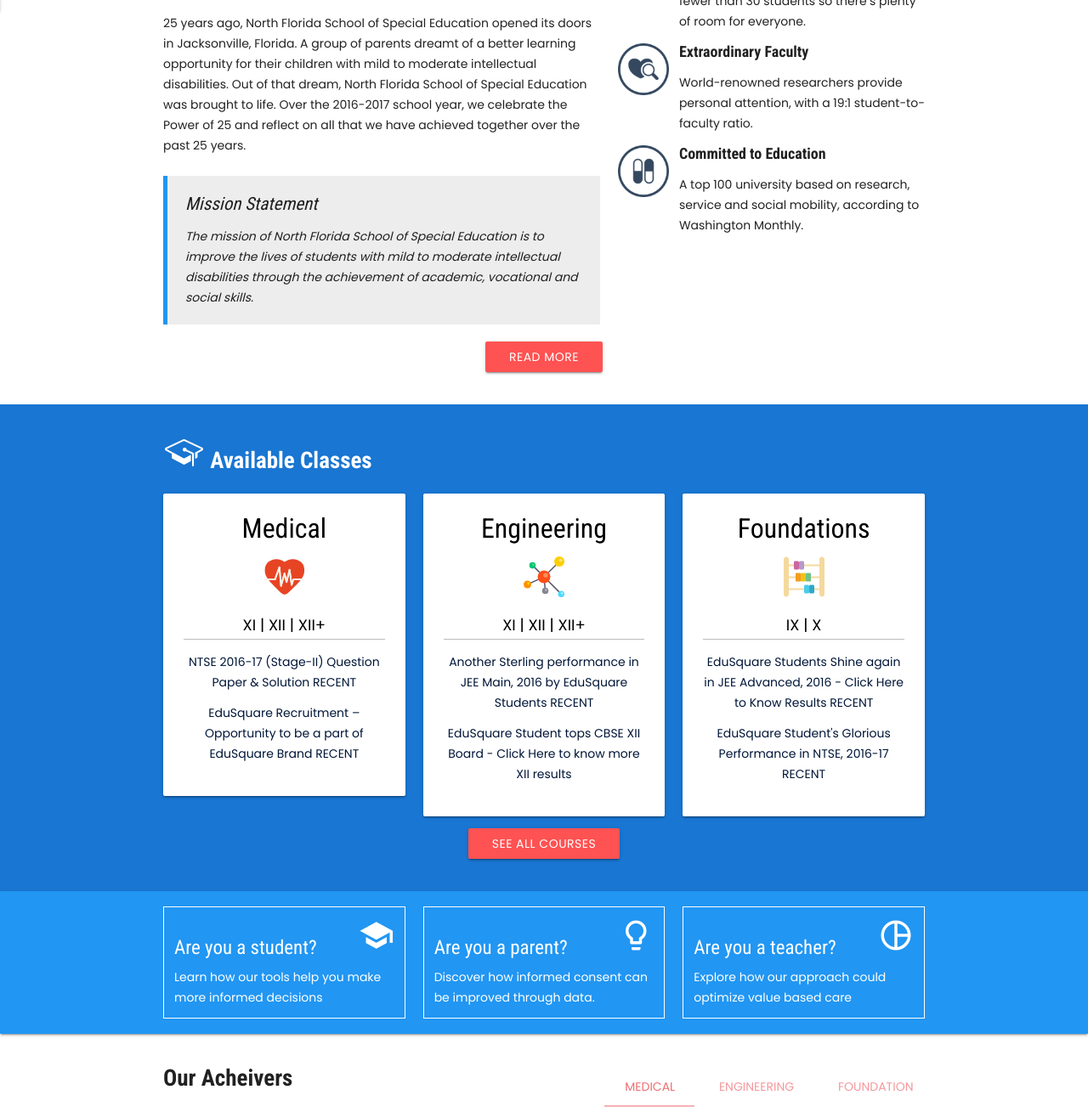
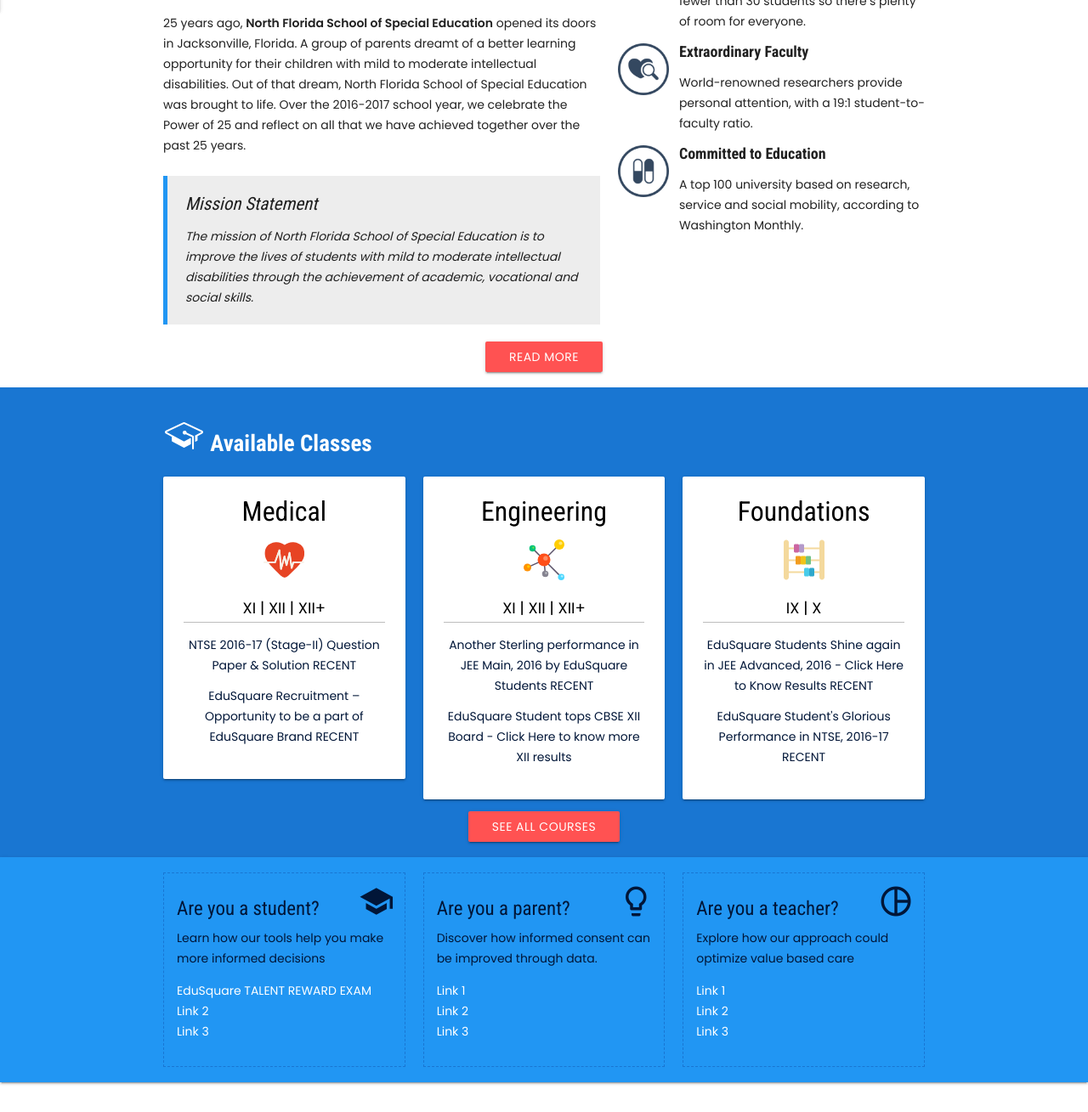
Before and after one commit to xTMNTxRaphaelx/edusquare, a website: page index.html in a window 1280 px wide. Shown: the part 847-2156 px from the top of the page at 85% size. Drawn offline with nearby package versions, Linux system fonts and the light colour scheme.

Commit message:
are you the one section some fixes

```diff
--- a/index.html
+++ b/index.html
@@ -9,10 +9,8 @@
     <link href="https://fonts.googleapis.com/icon?family=Material+Icons" rel="stylesheet">
     <link href="https://fonts.googleapis.com/css?family=Roboto+Condensed:400,700|Poppins:400,600" rel="stylesheet">
     <link rel="stylesheet" href="node_modules/materialize-css/dist/css/materialize.css">
-    <link rel="stylesheet" href="materialize-override.css">
-    <link rel="stylesheet" href="style.css">
+    <link rel="stylesheet" href="styles/materialize-override.css">
     <link rel="stylesheet" href="styles/main.css">
-    <link rel="stylesheet" href="styles/quick-about-2.css">
 </head>
 
 <body>
@@ -193,15 +191,15 @@
 
         <section class="about">
             <div class="container">
-                <div class="row">
+                <div class="row margin-b0">
                     <div class="col s12 m7">
                         <h3>Welcome to <span>EduSquare</span> Institute</h3>
                         <h5>Enhance. Empower. Enlighten.</h5>
-                        <p>25 years ago, North Florida School of Special Education opened its doors in Jacksonville, Florida.
-                            A group of parents dreamt of a better learning opportunity for their children with mild to moderate
-                            intellectual disabilities. Out of that dream, North Florida School of Special Education was brought
-                            to life. Over the 2016-2017 school year, we celebrate the Power of 25 and reflect on all that
-                            we have achieved together over the past 25 years.</p>
+                        <p>25 years ago, <span class="strong">North Florida School of Special Education</span> opened its doors
+                            in Jacksonville, Florida. A group of parents dreamt of a better learning opportunity for their
+                            children with mild to moderate intellectual disabilities. Out of that dream, North Florida School
+                            of Special Education was brought to life. Over the 2016-2017 school year, we celebrate the Power
+                            of 25 and reflect on all that we have achieved together over the past 25 years.</p>
                         <blockquote>
                             <h4>Mission Statement</h4>
                             <p>The mission of North Florida School of Special Education is to improve the lives of students
@@ -237,7 +235,7 @@
 
         <section class="courses-type">
             <div class="container">
-                <div class="row">
+                <div class="row  margin-b0">
                     <div class="col s12">
                         <h3><img src="assets/scholarship.png" alt="courses type"> Available Classes</h3>
                     </div>
@@ -311,7 +309,7 @@
             </div>
         </section>
 
-        <section class="default-primary-color text-primary-color quick-about-2">
+        <section class="quick-about-2">
             <div class="container">
                 <div class="row margin-b0">
                     <div class="col s12 m4">
@@ -319,6 +317,17 @@
                             <i class="material-icons">school</i>
                             <h5>Are you a student?</h5>
                             <span>Learn how our tools help you make more informed decisions</span>
+                            <ul>
+                                <li>
+                                    <a href="#!"> EduSquare TALENT REWARD EXAM</a>
+                                </li>
+                                <li>
+                                    <a href="#!">Link 2</a>
+                                </li>
+                                <li>
+                                    <a href="#!">Link 3</a>
+                                </li>
+                            </ul>
                         </div>
                     </div>
                     <div class="col s12 m4">
@@ -326,6 +335,17 @@
                             <i class="material-icons">lightbulb_outline</i>
                             <h5>Are you a parent?</h5>
                             <span>Discover how informed consent can be improved through data.</span>
+                            <ul>
+                                <li>
+                                    <a href="#!">Link 1</a>
+                                </li>
+                                <li>
+                                    <a href="#!">Link 2</a>
+                                </li>
+                                <li>
+                                    <a href="#!">Link 3</a>
+                                </li>
+                            </ul>
                         </div>
                     </div>
                     <div class="col s12 m4">
@@ -333,6 +353,17 @@
                             <i class="material-icons">pie_chart_outlined</i>
                             <h5>Are you a teacher?</h5>
                             <span>Explore how our approach could optimize value based care</span>
+                            <ul>
+                                <li>
+                                    <a href="#!">Link 1</a>
+                                </li>
+                                <li>
+                                    <a href="#!">Link 2</a>
+                                </li>
+                                <li>
+                                    <a href="#!">Link 3</a>
+                                </li>
+                            </ul>
                         </div>
                     </div>
                 </div>
--- a/materialize-override.css
+++ /dev/null
@@ -1,13 +0,0 @@
-.slider {
-    height: 500px!important;
-}
-.slider .indicators .indicator-item {
-    height: 12px;
-    width: 12px;
-    margin: 0 9px;
-    bottom: 45px;
-    z-index: 2;
-}
-.slider .indicators .indicator-item.active {
-    background-color: #1976d2;
-}
--- /dev/null
+++ b/scss/_quick-about-2.scss
@@ -0,0 +1,30 @@
+.quick-about-2 {
+    background-color: $default-primary-color;
+    color: $primary-font-color;
+    text-align: center;
+    box-shadow: 0 2px 2px 0 rgba(0, 0, 0, 0.14), 0 1px 5px 0 rgba(0, 0, 0, 0.12), 0 3px 1px -2px rgba(0, 0, 0, 0.2);
+    .q-b-2__box {
+        border: 1px dashed $dark-primary-color;
+        padding: 15px;
+        position: relative;
+        padding-top: 18px;
+        cursor: pointer;
+        i {
+            position: absolute;
+            top: 12px;
+            right: 12px;
+            font-size: 3rem;
+        }
+        a {
+            color: #fff;
+        }
+        &:hover {
+            i {
+                color: $primary-button-font-color;
+            }
+        }
+    }
+    @media only screen and (min-width: 601px) {
+        text-align: left;
+    }
+}
--- a/scss/main.scss
+++ b/scss/main.scss
@@ -56,6 +56,11 @@
     font-weight: 700;
 }
 
+span.strong {
+    font-weight: bold;
+}
+
 @import 'quick-about';
 @import 'about';
 @import 'courses-list';
+@import 'quick-about-2';
--- a/style.css
+++ b/style.css
@@ -6,50 +6,3 @@
 .primary-text-color { color: #212121; }
 .secondary-text-color { color: #757575; }
 .divider-color { border-color: #BDBDBD; }
-
-
-.dropdown-content {
-    color: #212121;
-    overflow: visible!important;
-    overflow-x: hidden;
-    border-top: 3px solid green;
-}
-
-#navbar_d__courses-dropdown h5 {
-    margin-left: 16px;
-    font-weight: bold;
-}
-
-#navbar_d__downloads-dropdown {
-    margin-top: -65px;
-    margin-left: 150px;
-}
-
-.slides li .bg {
-    background-color: rgba(0, 0, 0, 0.8);
-    content: "";
-    height: 100%;
-    left: 0;
-    position: absolute;
-    top: 0;
-    width: 100%;
-}
-
-
-.our-acheivers .tab-container {
-    position: relative;
-}
-
-.our-acheivers ul.tabs {
-    position: absolute;
-    top: 0;
-    right: 0;
-    width: auto;
-    margin-top: 1.46rem;
-}
-
-@media screen and (min-width: 601px) {
-    main section {
-        text-align: left;
-    }
-}
--- /dev/null
+++ b/styles/materialize-override.css
@@ -0,0 +1,54 @@
+.slider {
+    height: 500px!important;
+}
+.slider .indicators .indicator-item {
+    height: 12px;
+    width: 12px;
+    margin: 0 9px;
+    bottom: 45px;
+    z-index: 2;
+}
+.slider .indicators .indicator-item.active {
+    background-color: #1976d2;
+}
+
+
+.dropdown-content {
+    color: #212121;
+    overflow: visible!important;
+    overflow-x: hidden;
+    border-top: 3px solid green;
+}
+
+#navbar_d__courses-dropdown h5 {
+    margin-left: 16px;
+    font-weight: bold;
+}
+
+#navbar_d__downloads-dropdown {
+    margin-top: -65px;
+    margin-left: 150px;
+}
+
+.slides li .bg {
+    background-color: rgba(0, 0, 0, 0.8);
+    content: "";
+    height: 100%;
+    left: 0;
+    position: absolute;
+    top: 0;
+    width: 100%;
+}
+
+
+.our-acheivers .tab-container {
+    position: relative;
+}
+
+.our-acheivers ul.tabs {
+    position: absolute;
+    top: 0;
+    right: 0;
+    width: auto;
+    margin-top: 1.46rem;
+}
--- a/styles/quick-about-2.css
+++ /dev/null
@@ -1,16 +0,0 @@
-.quick-about-2 {
-    box-shadow: 0 2px 2px 0 rgba(0, 0, 0, 0.14), 0 1px 5px 0 rgba(0, 0, 0, 0.12), 0 3px 1px -2px rgba(0, 0, 0, 0.2);
-}
-.q-b-2__box {
-    border: 1px solid #fff;
-    padding: 12px;
-    position: relative;
-    padding-top: 24px;
-    cursor: pointer;
-}
-.q-b-2__box i {
-    position: absolute;
-    top: 12px;
-    right: 12px;
-    font-size: 3rem;
-}
```
Also changed, not shown: styles/main.css.
